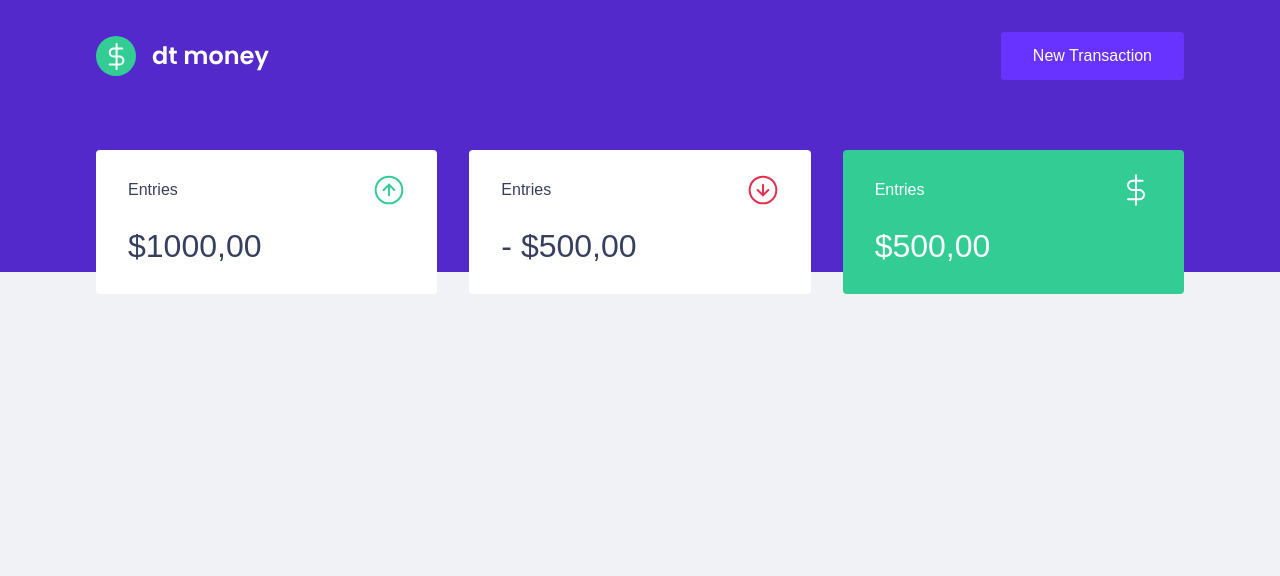
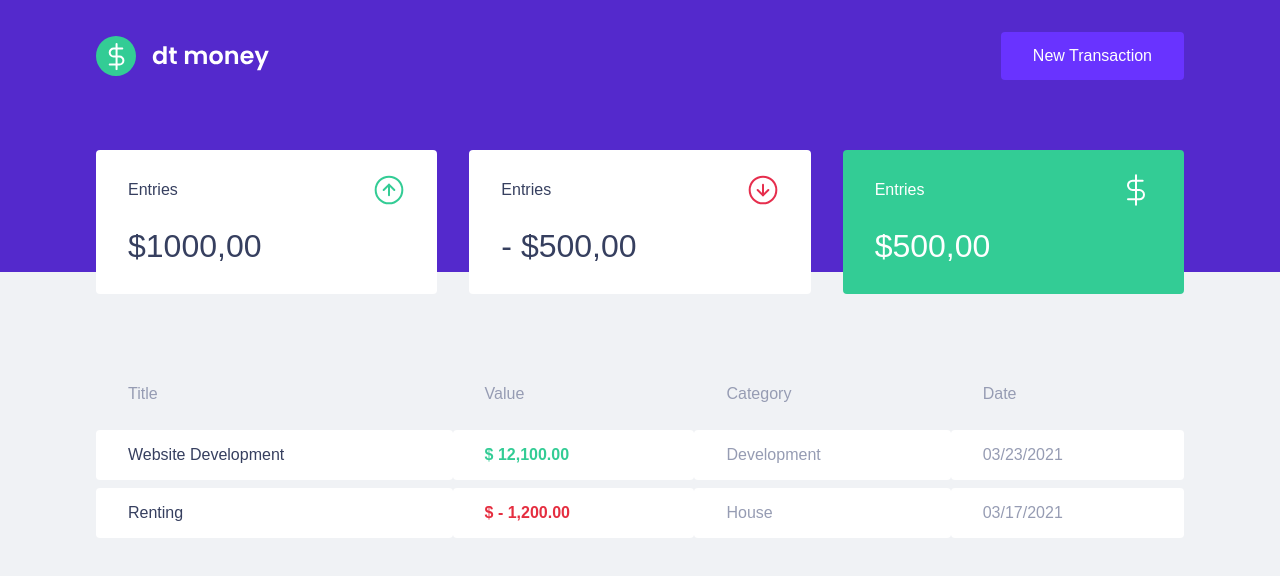
Before and after one commit to ricardo85x/02-dtmoney, a React (Create React App) app: page / in a window 1280 px wide. Shown: the top 576 px of the page. Built offline with nearby package versions, Linux system fonts and the light colour scheme.

Commit message:
finish TransactionTable styling

```diff
--- a/src/components/Dashboard/index.tsx
+++ b/src/components/Dashboard/index.tsx
@@ -1,10 +1,12 @@
 import { Summary } from "../Summary";
+import { TransactionTable } from "../TransactionsTable";
 import { Container } from "./styles";
 
 export function Dashboard() {
     return (
         <Container>
-            <Summary></Summary>
+            <Summary/>
+            <TransactionTable />
         </Container>
     )
 }
--- /dev/null
+++ b/src/components/TransactionsTable/index.tsx
@@ -0,0 +1,35 @@
+import { Container } from "./styles";
+
+export function TransactionTable() {
+    return (
+        <Container>
+            <table>
+                <thead>
+                    <tr>
+                        <th>Title</th>
+                        <th>Value</th>
+                        <th>Category</th>
+                        <th>Date</th>
+                    </tr>
+                </thead>
+                <tbody>
+                    <tr>
+                        <td>Website Development</td>
+                        <td className="deposit">$ 12,100.00</td>
+                        <td>Development</td>
+                        <td>03/23/2021</td>
+                    </tr>
+
+                    <tr>
+                        <td>Renting</td>
+                        <td className="withdraw">$ - 1,200.00</td>
+                        <td>House</td>
+                        <td>03/17/2021</td>
+                    </tr>
+
+
+                </tbody>
+            </table>
+        </Container>
+    );
+}
--- /dev/null
+++ b/src/components/TransactionsTable/styles.ts
@@ -0,0 +1,38 @@
+import styled from "styled-components";
+
+export const Container = styled.div`
+    margin-top: 4rem;
+    table {
+        width: 100%;
+        border-spacing: 0 0.5rem;
+
+        th {
+            color: var(--text-body);
+            font-weight: 400;
+            padding: 1rem 2rem;
+            text-align: left;
+            line-height: 1.5rem;
+        }
+
+        td {
+            padding: 1rem 2rem;
+            border: 0;
+            background: var(--shape);
+            color: var(--text-body);
+            border-radius: 0.25rem;
+
+            &:first-child {
+                color: var(--text-title);
+            }
+
+            &.deposit {
+                color: var(--green);
+                font-weight: 600;
+            }
+            &.withdraw {
+                color: var(--red);
+                font-weight: 600;
+            }
+        }
+    }
+`
```
